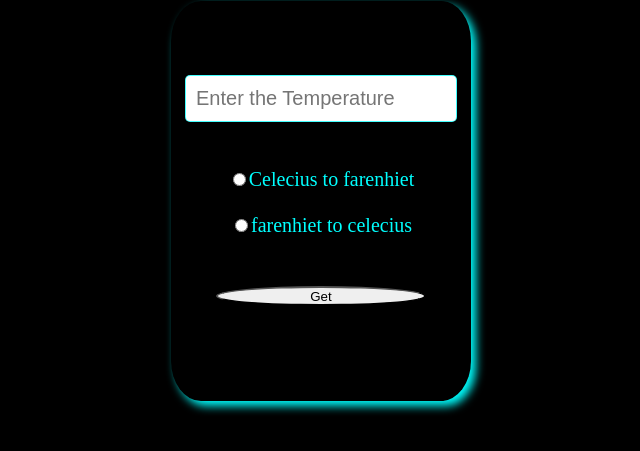
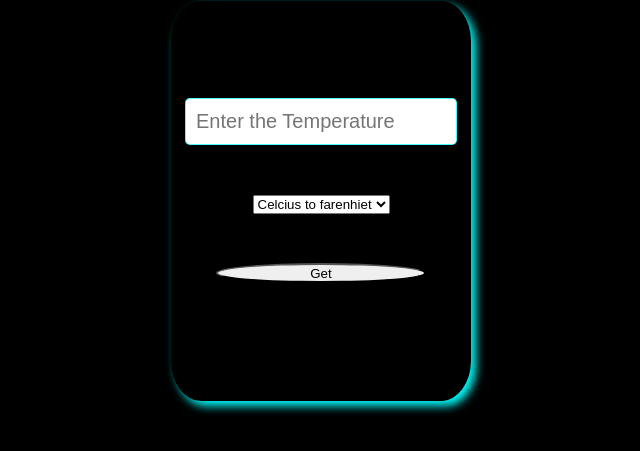
Before and after one commit to PrateekJayarama/Temperature-Convertor, a plain HTML site: page index.html in a window 1280 px wide. Shown: the part 87-538 px from the top of the page, without its empty margins (319-959 px from the left). Drawn offline with Linux system fonts and the light colour scheme.

Commit message:
Update index.html

```diff
--- a/index.html
+++ b/index.html
@@ -12,9 +12,14 @@
 
 		<input type="number“" name="temp" id="temp_value" placeholder="Enter the Temperature">
 		<br><br><br>
-		<input type="radio" name="temp" id="ctf"><label for="ctf" name="ctf">Celecius to farenhiet</label>
-		<br><br>
-		<input type="radio" name="temp" id="ftc"><label for="ftc">farenhiet to celecius</label>
+		<select name="convert" id="temp_unit">
+			<option value="ctf">Celcius to farenhiet</option>
+			<option value="ftc">farenhiet to Celcius</option>
+			<option value="ktc">Kelvin to Celsius</option>
+			<option value="ctk">Celsius to Kelvin</option>
+			<option value="ftk">Farenhiet to Kelvin</option>
+			<option value="ktf">Kelvin to Farenhiet</option>
+		</select>
 		<br><br><br>
 		<input type="button" id="btn" value="Get" onclick="tempget()">
 		<p id="boxcontainer2"></p>
```
